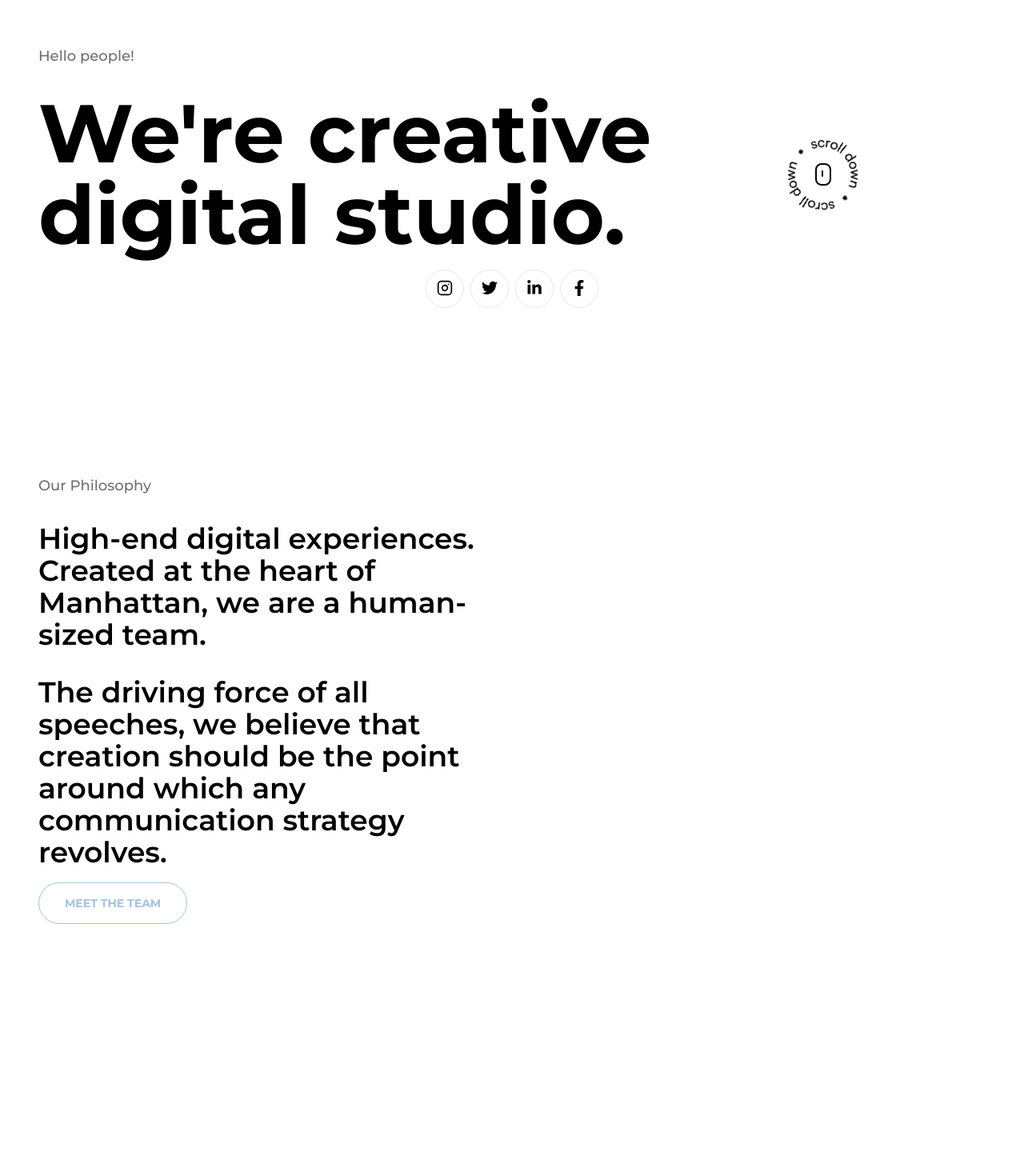
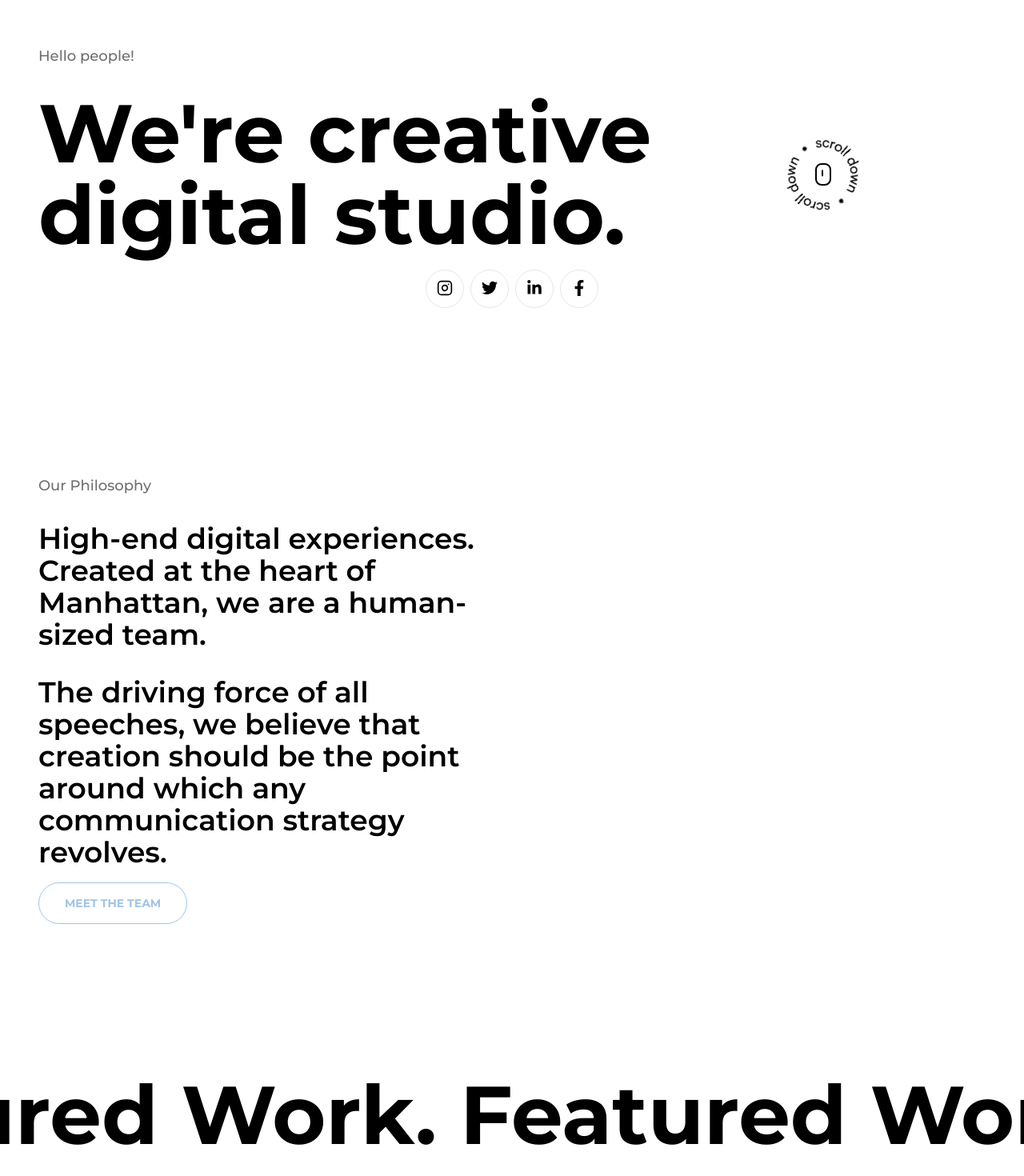
Before and after one commit to mallick-portfolio/bo-webflow, a React (Create React App) app: page / in a window 1280 px wide. Shown: the part 68-1538 px from the top of the page at 80% size. Before the commit the page ends 1385 px from the top, so only its background shows below. Built offline with nearby package versions, Linux system fonts and the light colour scheme.

Commit message:
added animation text

```diff
--- a/package.json
+++ b/package.json
@@ -6,8 +6,10 @@
     "@testing-library/jest-dom": "^5.16.4",
     "@testing-library/react": "^13.3.0",
     "@testing-library/user-event": "^13.5.0",
+    "gsap": "^3.10.4",
     "react": "^18.2.0",
     "react-dom": "^18.2.0",
+    "react-fast-marquee": "^1.3.2",
     "react-icons": "^4.4.0",
     "react-router-dom": "^6.3.0",
     "react-scripts": "5.0.1",
--- /dev/null
+++ b/src/components/AnimationText.jsx
@@ -0,0 +1,13 @@
+import React from "react";
+import Marquee from "react-fast-marquee";
+const AnimationText = () => {
+  return (
+    <div className="my-28">
+      <Marquee className="text-primary text-[8vw] font-bold">
+        Featured Work. Featured Work. Featured Work
+      </Marquee>
+    </div>
+  );
+};
+
+export default AnimationText;
--- a/src/components/Philosophy.jsx
+++ b/src/components/Philosophy.jsx
@@ -16,10 +16,7 @@ const Philosophy = () => {
             The driving force of all speeches, we believe that creation should
             be the point around which any communication strategy revolves.
           </h2>
-          <a
-            className="uppercase text-sm font-black px-8 py-4 border border-accent rounded-full text-accent hover:text-white hover:bg-accent hover:duration-500 hover:transition-all"
-            href="/"
-          >
+          <a className="cmn-btn" href="/">
             Meet the team
           </a>
         </div>
--- a/src/components/index.js
+++ b/src/components/index.js
@@ -1,3 +1,4 @@
 export { default as Header } from "./Header.jsx";
 export { default as Banner } from "./Banner.jsx";
 export { default as Philosophy } from "./Philosophy.jsx";
+export { default as AnimationText } from "./AnimationText.jsx";
--- a/src/index.css
+++ b/src/index.css
@@ -41,4 +41,7 @@ body {
   .social-icon {
     @apply text-xl mx-auto mt-3 relative z-40;
   }
+  .cmn-btn {
+    @apply uppercase text-sm font-black px-8 py-4 border border-accent rounded-full text-accent hover:text-white hover:bg-accent hover:duration-500 hover:transition-all
+  }
 }
--- a/src/pages/Home/Home.jsx
+++ b/src/pages/Home/Home.jsx
@@ -1,11 +1,12 @@
 import React from "react";
-import { Banner, Philosophy } from "../../components";
+import { AnimationText, Banner, Philosophy } from "../../components";
 
 const Home = () => {
   return (
     <div>
       <Banner />
       <Philosophy />
+      <AnimationText />
     </div>
   );
 };
```
Also changed, not shown: 1 other file (tests, documents, lock files or other folders).
